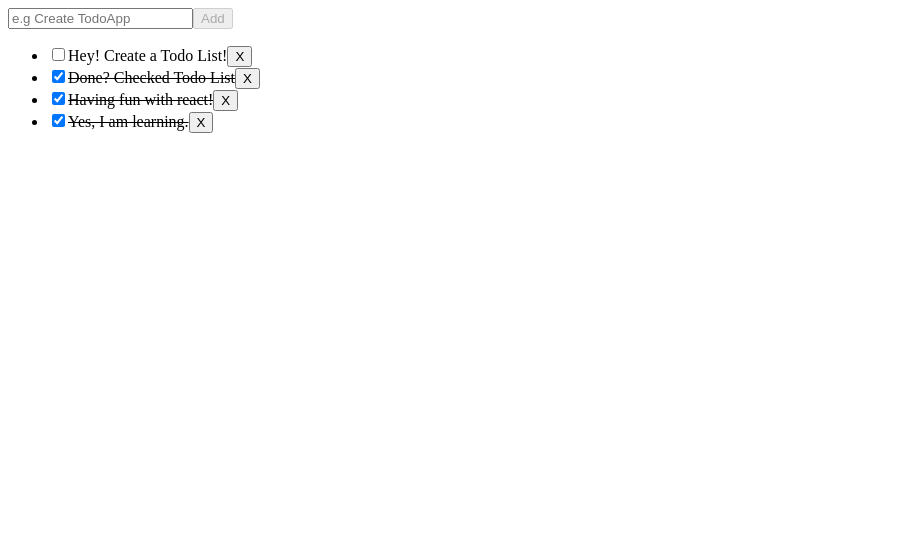
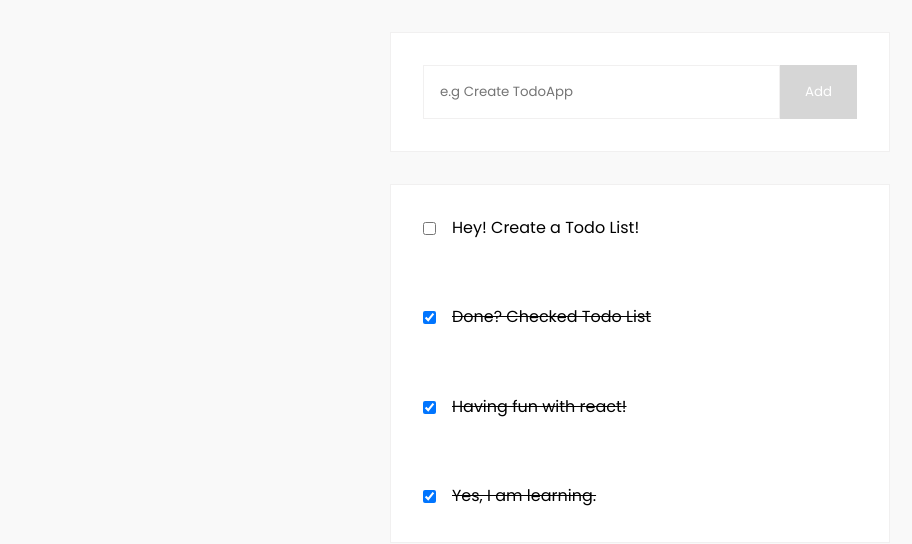
Before and after one commit to kurtobando/simple-todo, a React (Create React App) app: page / in a window 1280 px wide. Shown: the top 544 px of the page, without its empty margins (0-912 px from the left). Built offline with nearby package versions, Linux system fonts and the light colour scheme.

Commit message:
add initial style

```diff
--- /dev/null
+++ b/src/App.css
@@ -0,0 +1,88 @@
+@import url('https://fonts.googleapis.com/css?family=Poppins:300,400,700&display=swap');
+
+body {
+	background-color: #f9f9f9;
+	font-family: 'Poppins', sans-serif;
+}
+
+input, button {
+	font-family: inherit;
+}
+
+.TodoApp {
+	width: 100%;
+	max-width: 500px;
+	margin: 0 auto;
+	height: 100vh;
+	box-sizing: border-box;
+}
+
+.TodoApp__form {
+	display: flex;
+	justify-content: space-between;
+	padding: 2rem;
+	margin-top: 2rem;
+	margin-bottom: 2rem;
+	background-color: #fff;
+	border: 1px solid #f1f0f0;
+}
+
+.TodoApp__form > * {
+    padding: 1rem;
+	border: 1px solid #f1f0f0;
+}
+
+.TodoApp__form > input {
+    width: 100%;
+}
+
+.TodoApp__form > button {
+    padding-left: 1.5rem;
+    padding-right: 1.5rem;
+	border: 1px solid #404040;
+	background-color: #404040;
+    color: white;
+}
+
+.TodoApp__form > button:disabled {
+   	background-color: #d6d6d6;
+	border: 1px solid #d6d6d6;
+}
+
+
+
+
+.TodoApp__list {
+	border: 1px solid #f1f0f0;
+}
+
+.TodoApp__list li {
+	padding:  2rem;
+	display: flex;
+	justify-content: space-between;
+	background-color: #fff;
+}
+
+.TodoApp__list li:hover button{
+	background-color: #f1eded;
+}
+
+.TodoApp__list li input {
+	padding: 0rem;
+	margin: 0rem;
+	margin-right: 1rem;
+	vertical-align: middle;
+}
+
+.TodoApp__list li label {
+	width: 100%;
+	padding-top: 3px;
+}
+
+.TodoApp__list li button {
+	border-radius: 50%;
+    padding: 0.2em 0.7em;
+    border: none;
+    color: white;
+	background-color: #fff;
+}
--- a/src/App.js
+++ b/src/App.js
@@ -2,8 +2,8 @@
 import TodoForm from './component/TodoForm'
 import TodoList from './component/TodoList'
 import TodoData from './component/TodoData'
-
-
+import './Reset.css';
+import './App.css';
 
 class App extends React.Component {
 
@@ -119,7 +119,7 @@
 
 	render() {
 		return (
-			<div>
+			<div className="TodoApp">
 				<TodoForm
 					onSubmit={ this.eventOnSubmit }
 					onChange={ this.eventOnChange }
--- /dev/null
+++ b/src/Reset.css
@@ -0,0 +1,48 @@
+/* http://meyerweb.com/eric/tools/css/reset/
+   v2.0 | 20110126
+   License: none (public domain)
+*/
+
+html, body, div, span, applet, object, iframe,
+h1, h2, h3, h4, h5, h6, p, blockquote, pre,
+a, abbr, acronym, address, big, cite, code,
+del, dfn, em, img, ins, kbd, q, s, samp,
+small, strike, strong, sub, sup, tt, var,
+b, u, i, center,
+dl, dt, dd, ol, ul, li,
+fieldset, form, label, legend,
+table, caption, tbody, tfoot, thead, tr, th, td,
+article, aside, canvas, details, embed,
+figure, figcaption, footer, header, hgroup,
+menu, nav, output, ruby, section, summary,
+time, mark, audio, video {
+	margin: 0;
+	padding: 0;
+	border: 0;
+	font-size: 100%;
+	font: inherit;
+	vertical-align: baseline;
+}
+/* HTML5 display-role reset for older browsers */
+article, aside, details, figcaption, figure,
+footer, header, hgroup, menu, nav, section {
+	display: block;
+}
+body {
+	line-height: 1;
+}
+ol, ul {
+	list-style: none;
+}
+blockquote, q {
+	quotes: none;
+}
+blockquote:before, blockquote:after,
+q:before, q:after {
+	content: '';
+	content: none;
+}
+table {
+	border-collapse: collapse;
+	border-spacing: 0;
+}
--- a/src/component/TodoForm.js
+++ b/src/component/TodoForm.js
@@ -10,7 +10,7 @@
 	const isDisabled 	= value.length === 0 ? true : false
 
 	return(
-		<form onSubmit={ onsubmit } >
+		<form className="TodoApp__form" onSubmit={ onsubmit } >
 			<input
 				type="text"
 				placeholder="e.g Create TodoApp"
--- a/src/component/TodoItem.js
+++ b/src/component/TodoItem.js
@@ -25,7 +25,7 @@
 				</label>
 				<button
 					onClick={ onClick }
-					id={ key }> X
+					id={ key }> x
 				</button>
 			</li>
 		)
--- a/src/component/TodoList.js
+++ b/src/component/TodoList.js
@@ -1,5 +1,6 @@
 import React from 'react'
 import TodoItem from './TodoItem'
+
 
 
 class TodoList extends React.Component {
@@ -19,7 +20,7 @@
 
 		// render all <li> tags inside the renderTodoList array
 		return(
-			<ul>
+			<ul className="TodoApp__list">
 				{ renderTodoList }
 			</ul>
 		)
```
